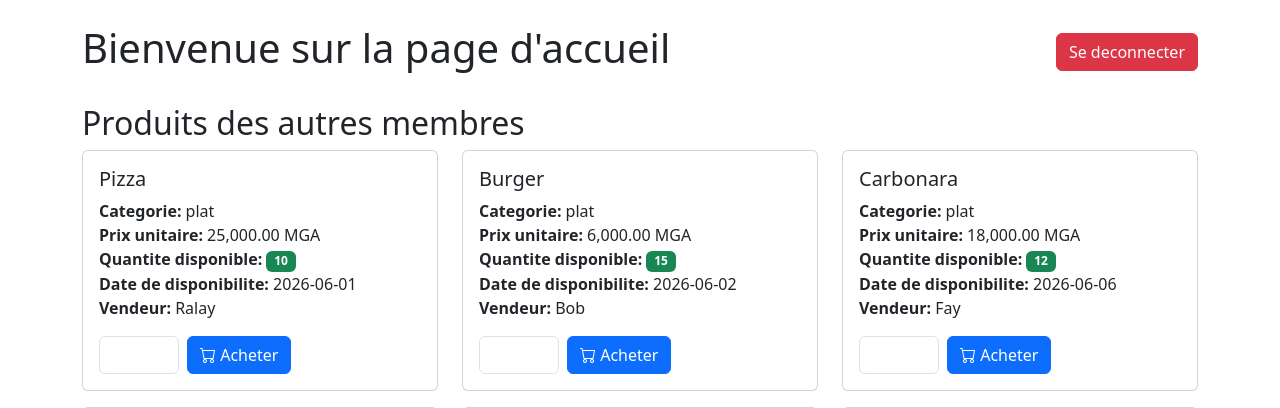
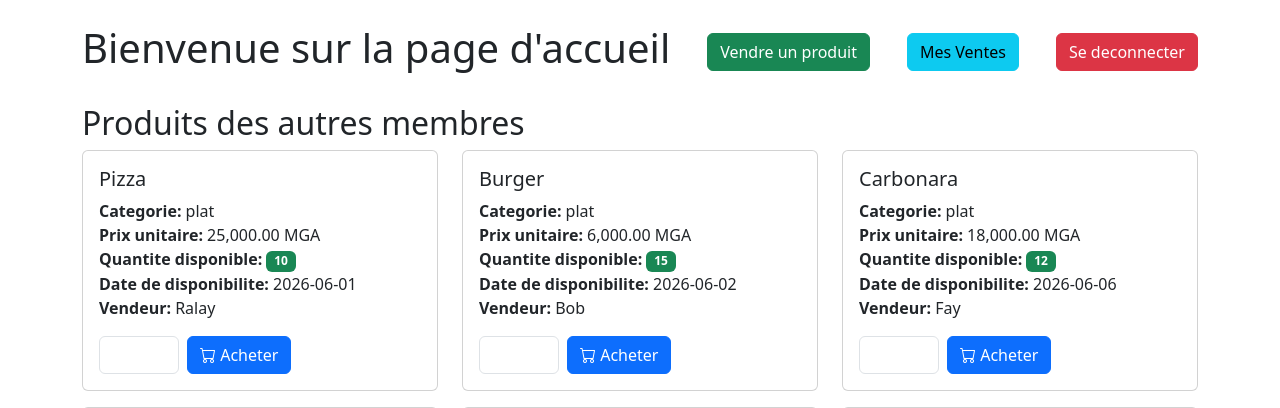
Before and after one commit to princessteph/projetbe, a PHP site: page /accueil.php in a window 1280 px wide. Shown: the top 408 px of the page. Run offline with PHP 8.4, Linux system fonts and the light colour scheme; the visitor is signed in with stand-in values (Sample User, id 1); data comes from the database, SQL or seed files in the repository.

Commit message:
Update accueil.php

```diff
--- a/pages/vraie/accueil.php
+++ b/pages/vraie/accueil.php
@@ -32,6 +32,8 @@ $produits = produit_membres($etu);
     <div class="container">
         <div class="accueil d-flex justify-content-between align-items-center my-4">
             <h1>Bienvenue sur la page d'accueil</h1>
+            <a href="vendre.php" class="btn btn-success">Vendre un produit</a>
+            <a href="mes_ventes.php" class="btn btn-info">Mes Ventes</a>
             <a href="deconnexion.php" class="btn btn-danger">Se deconnecter</a>
         </div>
 
```
